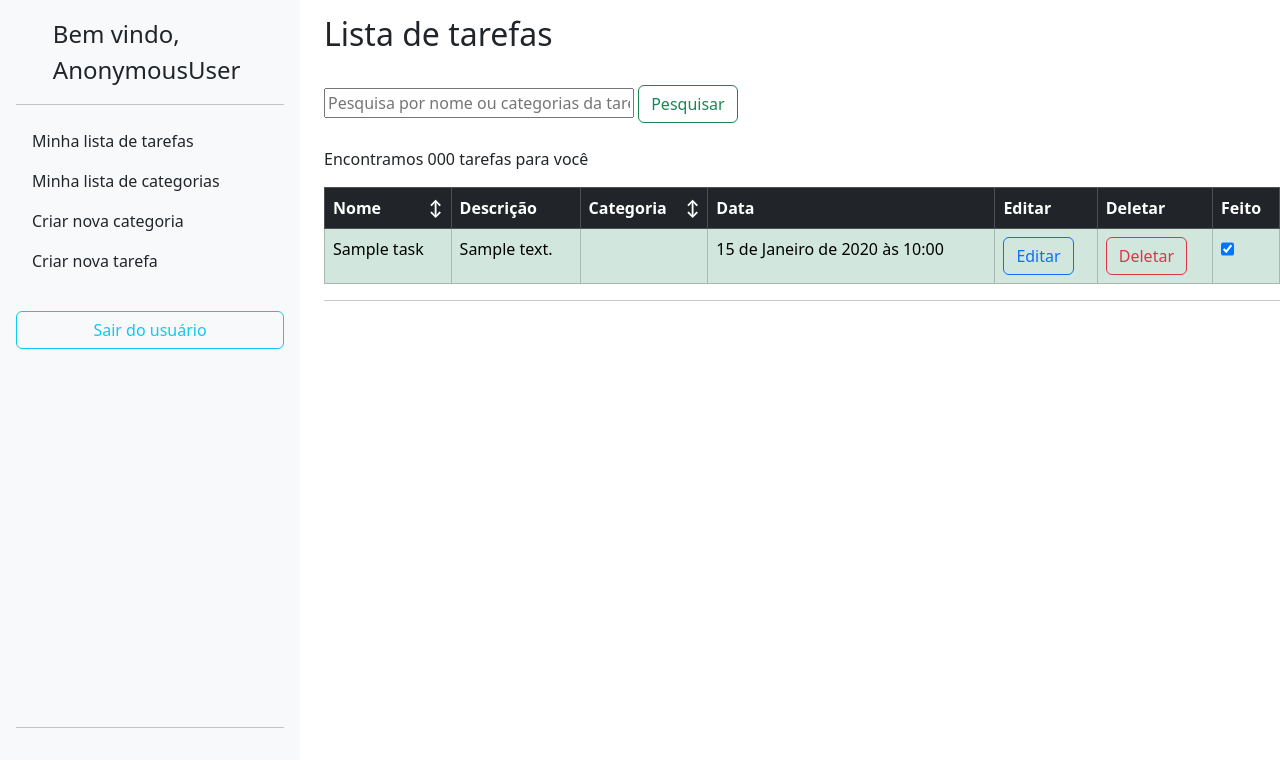
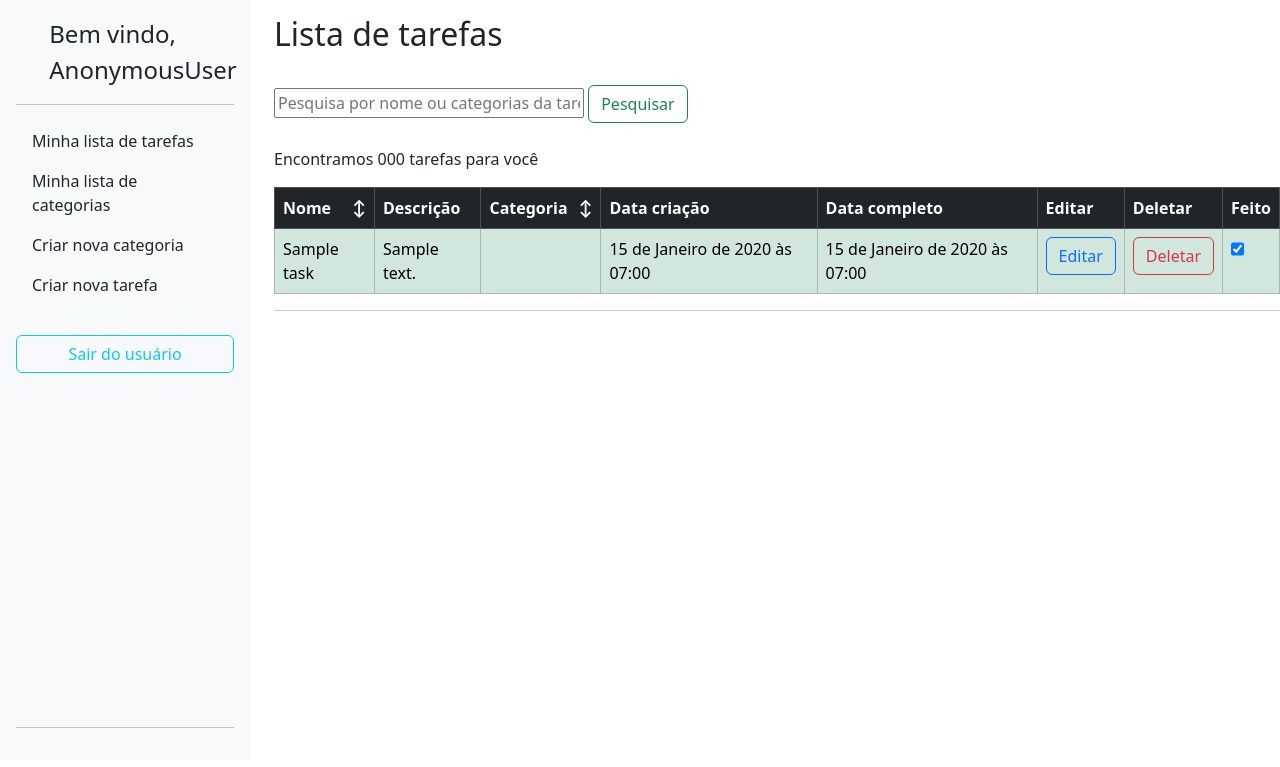
Before and after one commit to RichardMatheus929/todolist, a Django app: template lizetest/todo/templates/task_list.html in a window 1280 px wide. Shown: the top 767 px of the page. Run offline with Django 4.2, Linux system fonts and the light colour scheme; data comes from the database, SQL or seed files in the repository; both versions use the stored data as it was after the commit; tables that the repository leaves empty hold one stand-in row (values such as "Sample post"); the template is opened without the code that fills it: values that come from a table or form of the project are taken from there, most other values are stand-ins (such as "Sample title", 1, 10 or a date in 2020).

Commit message:
create feature add date_complete if task complete

```diff
--- a/lizetest/category/views.py
+++ b/lizetest/category/views.py
@@ -14,6 +14,11 @@ class CategoryListView(ListView,BaseViews):
 
     def get_queryset(self):
         return Category.objects.filter(author=self.request.user)
+    def get_context_data(self, **kwargs):
+        context = super().get_context_data(**kwargs)
+        context['user'] = self.request.user.username
+        return context
+
 
 class CategoryCreateView(CreateView,BaseViews):
     model = Category
--- a/lizetest/core/templates/sidebar.html
+++ b/lizetest/core/templates/sidebar.html
@@ -1,5 +1,5 @@
 <!-- sidebar.html -->
-<div class="d-flex flex-column flex-shrink-0 p-3 bg-light" style="width:300px; height: 95vh;">
+<div class="d-flex flex-column flex-shrink-0 p-3 bg-light" style="width:250px; height: 95vh;">
     <a href="/" class="d-flex align-items-center mb-3 mb-md-0 me-md-auto link-dark text-decoration-none">
         <svg class="bi me-2" width="40" height="32">
             <use xlink:href="#bootstrap" />
--- a/lizetest/settings.py
+++ b/lizetest/settings.py
@@ -110,12 +110,11 @@ AUTH_PASSWORD_VALIDATORS = [
 
 LANGUAGE_CODE = 'pt-br'
 
-TIME_ZONE = 'UTC'
-
 USE_I18N = True
 
+TIME_ZONE = 'America/Sao_Paulo'
+
 USE_TZ = True
-
 
 # Static files (CSS, JavaScript, Images)
 # https://docs.djangoproject.com/en/4.2/howto/static-files/
--- a/lizetest/todo/templates/task_list.html
+++ b/lizetest/todo/templates/task_list.html
@@ -18,13 +18,13 @@
       <p>Encontramos {{number_tasks}} tarefas para você</p>
       <table class="table table-bordered">
         <thead>
-          <tr class="table-dark">
-            <th onclick="alterfilter(this)" class="filter-header" data-field="title" scope="col">Nome<span style="float: right;">↕</span>
-
+          <tr class="table-dark" style="white-space: nowrap;">
+            <th onclick="alterfilter(this)" class="filter-header" data-field="title" scope="col">Nome<span style="float: right;white-space: nowrap;";>↕</span>
             </th>
             <th scope="col">Descrição</th>
-            <th scope="col" onclick="alterfilter(this)" class="filter-header" data-field="category">Categoria<span style="float: right;">↕</span></th>
-            <th scope="col">Data</th>
+            <th scope="col" onclick="alterfilter(this)" class="filter-header" data-field="category" style="min-width: 120px;">Categoria<span style="float: right;">↕</span></th>
+            <th scope="col">Data criação</th>
+            <th scope="col">Data completo</th>
             <th scope="col">Editar</th>
             <th scope="col">Deletar</th>
             <th scope="col">Feito</th>
@@ -37,6 +37,8 @@
             <td>{{task.description}}</td>
             <td>{{task.category}}</td>
             <td>{{task.created_at}}</td>
+            <td>{% if task.completion_date == None %}Não completo{% else %}{{task.completion_date}}{% endif %}</td>
+            <!-- <td>{{task.completion_date}}</td> -->
             <td>
               <a href="{% url 'todo:task_edit' pk=task.pk %}">
                 <button type="button" class="btn btn-outline-primary btn-delete">Editar</button>
```
Also changed, not shown: lizetest/todo/views.py (+11 -0 lines), db.sqlite3.
